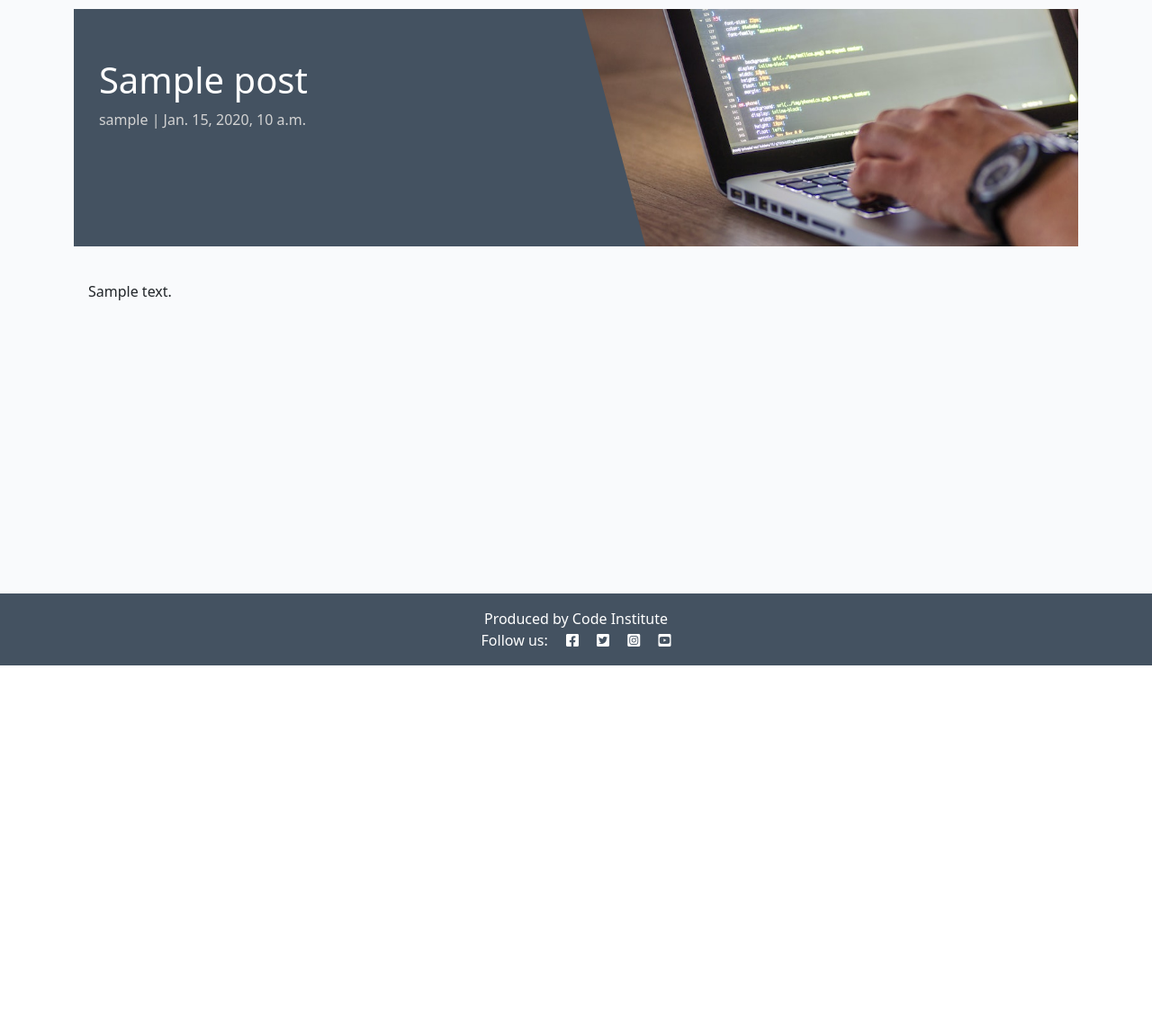
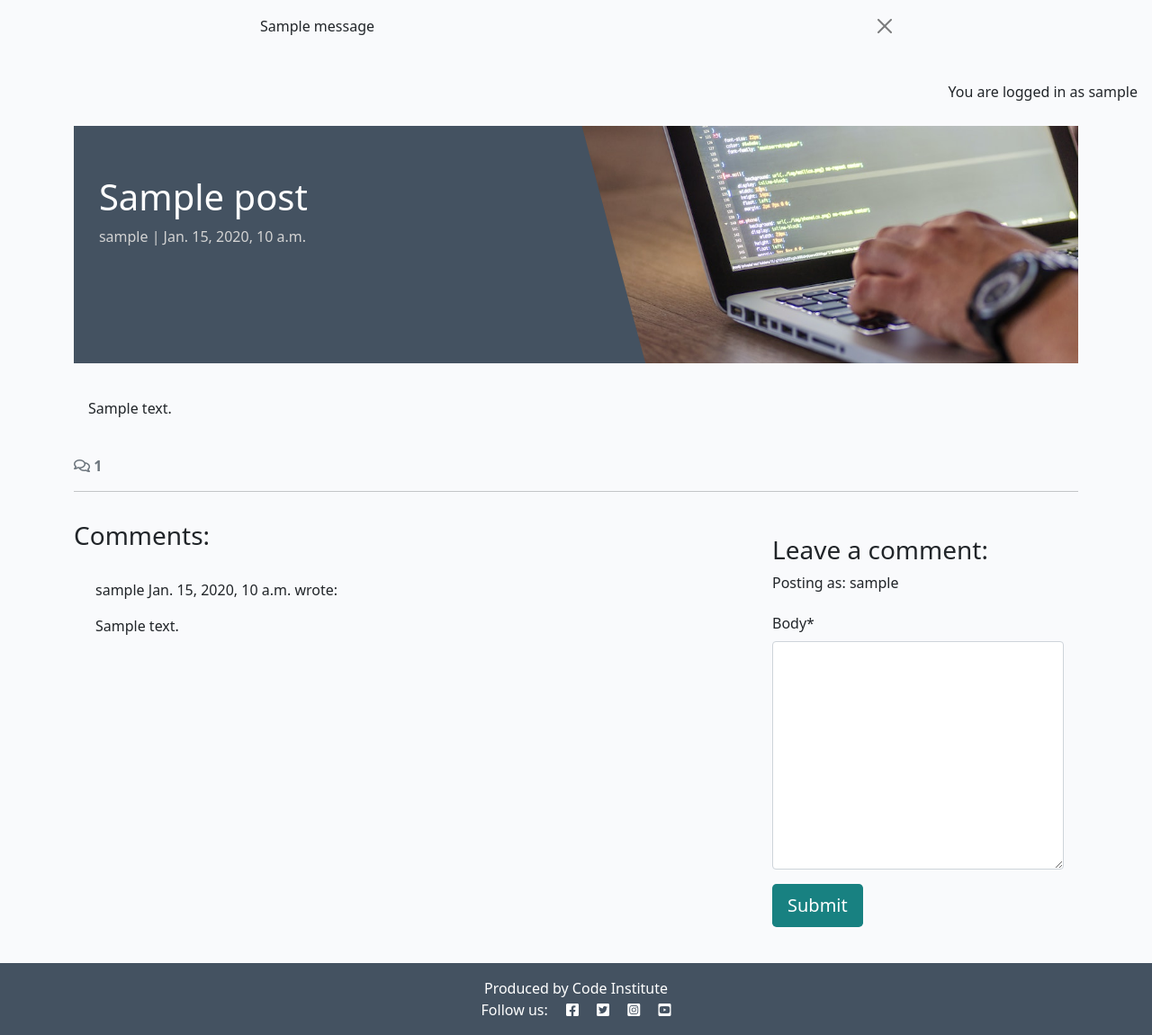
Before and after one commit to HodoIsmail/django-blog, a Django app: a page that uses templates/base.html in a window 1280 px wide. Shown: the part 60-1211 px from the top of the page at 90% size. Before the commit the page ends 800 px from the top, so only its background shows below. Run offline with Django 4.2, Linux system fonts and the light colour scheme; a user stored in the database is signed in; tables that the repository leaves empty hold one stand-in row (values such as "Sample post"); one stand-in notice (Sample message) is shown; some libraries are stand-ins or nearby versions.

Commit message:
add comment section

```diff
--- /dev/null
+++ b/blog/forms.py
@@ -0,0 +1,8 @@
+from .models import Comment
+from django import forms
+
+
+class CommentForm(forms.ModelForm):
+    class Meta:
+        model = Comment
+        fields = ('body',)
--- a/blog/models.py
+++ b/blog/models.py
@@ -22,7 +22,7 @@ class Post(models.Model):
 
 
 class Comment(models.Model):
-    post = models.ForeignKey(Post, on_delete=models.CASCADE, related_name="post_comments")
+    post = models.ForeignKey(Post, on_delete=models.CASCADE, related_name="comments")
     author = models.ForeignKey(
     User, on_delete=models.CASCADE, related_name="commenter")
     body = models.TextField()
--- a/blog/templates/blog/post_detail.html
+++ b/blog/templates/blog/post_detail.html
@@ -1,5 +1,6 @@
 {% extends 'base.html' %} {% block content %}
 {% load static %}
+{% load crispy_forms_tags %}
 
 <div class="masthead">
     <div class="container">
@@ -29,6 +30,66 @@
             </div>
         </div>
     </div>
+     <!-- Displaying count of comments -->
+  <div class="row">
+    <div class="col-12">
+      <strong class="text-secondary">
+        <i class="far fa-comments"></i> {{ comment_count }}
+      </strong>
+    </div>
+    <div class="col-12">
+      <hr>
+    </div>
+  </div>
+  <!-- Displaying Comments -->
+  <div class="row">
+    <div class="col-md-8 card mb-4  mt-3 ">
+      <h3>Comments:</h3>
+      <div class="card-body">
+        <!-- We want a for loop inside the empty control tags
+          to iterate through each comment in comments -->
+        {% for comment in comments %}
+        <div class="p-2 comments
+          {% if not comment.approved and comment.author == user %}
+          faded{% elif not comment.approved %} d-none{% endif %}">
+          <p class="font-weight-bold">
+            {{ comment.author }}
+            <span class="font-weight-normal">
+              {{ comment.created_on }}
+            </span> wrote:
+          </p>
+          <div id="comment{{ comment.id }}">
+            {{ comment.body | linebreaks }}
+          </div>
+          {% if not comment.approved and comment.author == user %}
+          <p class="approval">
+            This comment is awaiting approval
+          </p>
+          {% endif %}
+        </div>
+        <!-- Our for loop ends here -->
+        {% endfor %}
+      </div>
+    </div>
+    <!-- Creating New Comments -->
+    <div class="col-md-4 card mb-4 mt-3">
+        <div class="card-body">
+          {% if user.is_authenticated %}
+          <h3>Leave a comment:</h3>
+          <p>Posting as: {{ user.username }}</p>
+          <form id="commentForm" method="post"
+            style="margin-top: 1.3em;">
+            {{ comment_form | crispy }}
+            {% csrf_token %}
+            <button id="submitButton" type="submit"
+              class="btn btn-signup btn-lg">Submit</button>
+          </form>
+          {% else %}
+          <p>Log in to leave a comment</p>
+          {% endif %}
+        </div>
+      </div>
+  </div>
 </div>
 
 {% endblock content %}
--- a/blog/views.py
+++ b/blog/views.py
@@ -1,6 +1,8 @@
 from django.shortcuts import render, get_object_or_404
 from django.views import generic
+from django.contrib import messages
 from .models import Post
+from .forms import CommentForm
 
 
 # Create your views here.
@@ -26,9 +28,26 @@ def post_detail(request, slug):
 
     queryset = Post.objects.filter(status=1)
     post = get_object_or_404(queryset, slug=slug)
+    comments = post.comments.all().order_by("-created_on")
+    comment_count = post.comments.filter(approved=True).count()
+    if request.method == "POST":
+        comment_form = CommentForm(data=request.POST)
+        if comment_form.is_valid():
+            comment = comment_form.save(commit=False)
+            comment.author = request.user
+            comment.post = post
+            comment.save()
+            messages.add_message(
+            request, messages.SUCCESS,
+            'Comment submitted and awaiting approval'
+    )
+    comment_form = CommentForm()
 
     return render(
         request,
         "blog/post_detail.html",
-        {"post": post,},
+        {"post": post,
+        "comments": comments,
+        "comment_count": comment_count,
+        "comment_form": comment_form,},
     )
--- a/requirements.txt
+++ b/requirements.txt
@@ -1,7 +1,9 @@
 asgiref==3.8.1
+crispy-bootstrap5==0.7
 dj-database-url==0.5.0
 Django==4.2.16
 django-allauth==0.57.2
+django-crispy-forms==2.3
 django-summernote==0.8.20.0
 gunicorn==20.1.0
 oauthlib==3.2.2
--- a/templates/account/login.html
+++ b/templates/account/login.html
@@ -1,9 +1,8 @@
 {% extends "base.html" %}
 
 {% load i18n %}
-{% load account socialaccount %}
 
-{% block head_title %}{% trans "Sign In" %}{% endblock %}
+{% block head_title %}{% trans "Sign Up" %}{% endblock %}
 
 {% block content %}
 
--- a/templates/base.html
+++ b/templates/base.html
@@ -71,9 +71,23 @@
             </div>
         </div>
     </nav>
-
+<!-- displaying Django messages -->
+<div class="container">
+    <div class="row">
+      <div class="col-md-8 offset-md-2">
+        {% for message in messages %}
+        <div class="alert {{ message.tags }} alert-dismissible
+          fade show" id="msg" role="alert">
+          {{ message | safe }}
+          <button type="button" class="btn-close"
+            data-bs-dismiss="alert" aria-label="Close"></button>
+        </div>
+        {% endfor %}
+      </div>
+    </div>
+  </div>
     <main class="flex-shrink-0 main-bg">
-
+<p class="text-end m-3"> {% if user.is_authenticated %} You are logged in as {{ user }} {% else %} You are not logged in {% endif %}</p>
         {% block content %}
         <!-- Content Goes here -->
         {% endblock content %}
```
Also changed, not shown: codestar/settings.py (+6 -1 lines), templates/account/signup.html (+25 -5 lines).
